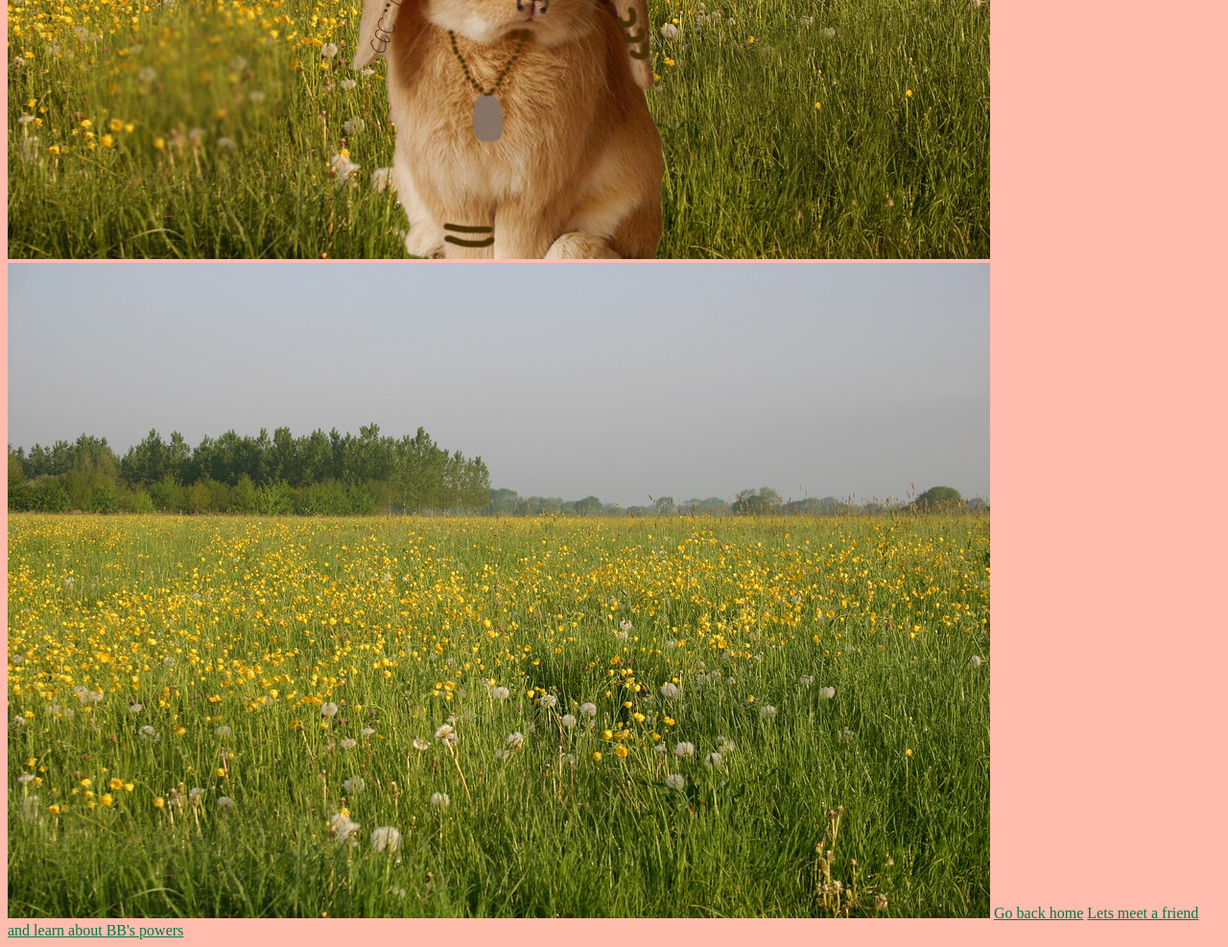
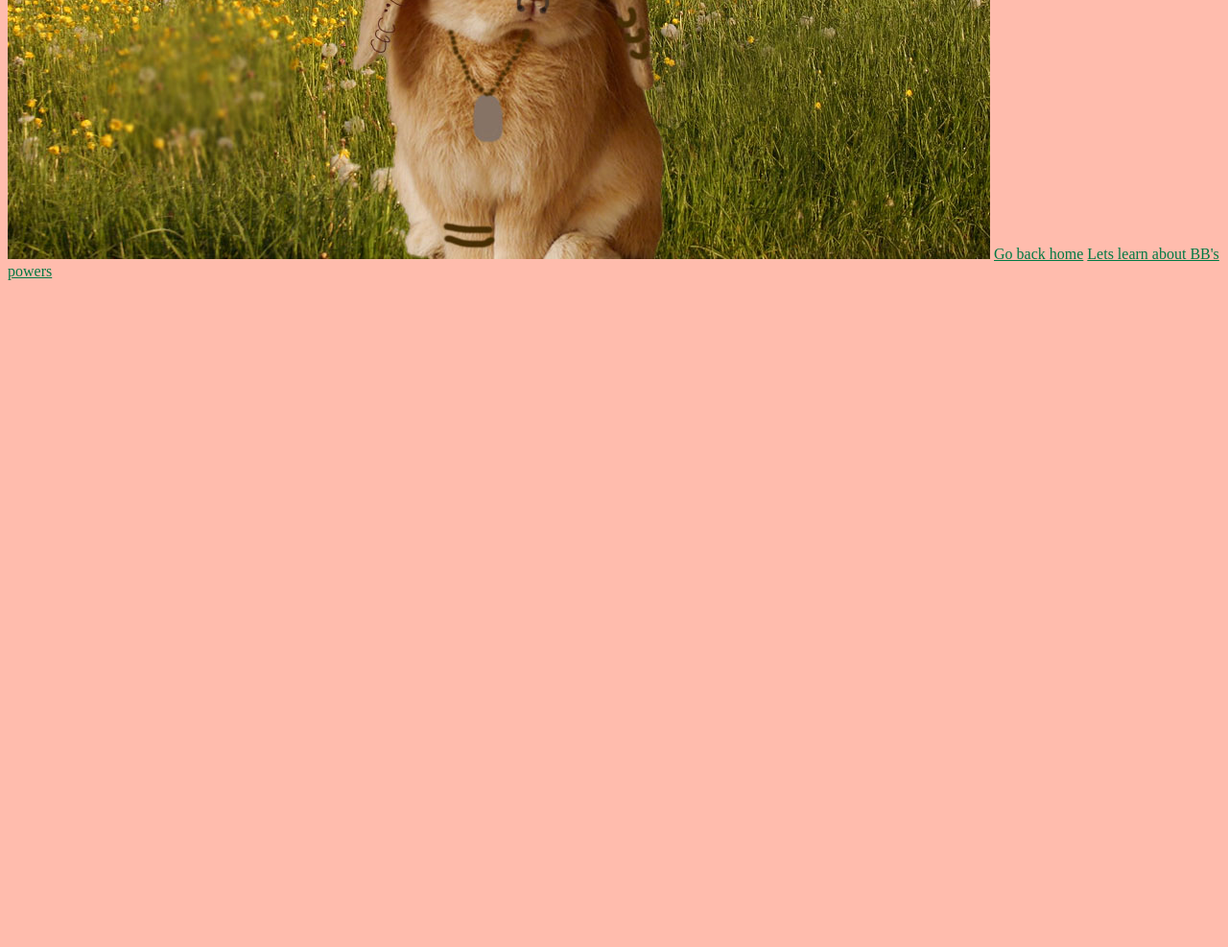
Before and after one commit to rcowett/bb, a plain HTML site: page outside.html in a window 1280 px wide. Shown: the part 804-1791 px from the top of the page at 96% size. After the commit the page ends 1104 px from the top, so only its background shows below. Drawn offline with Linux system fonts and the light colour scheme.

Commit message:
save changes

```diff
--- a/outside.html
+++ b/outside.html
@@ -6,8 +6,8 @@
 </head>
 <body>
 	<p> BB lives in her own studio burrow right in between the forrest city and the big. green, flowery meadow. </p>
-	<img src="images/yellowFlowers.jpg"> <img src="images/meadow.jpg">
+	<img src="images/yellowFlowers.jpg">
 	<a href="index.html">Go back home</a>
-	<a href="friends.html">Lets meet a friend and learn about BB's powers
+	<a href="friends.html">Lets learn about BB's powers
 </body>
 </html>
```
Also changed, not shown: inside.html (+1 -1 lines).
